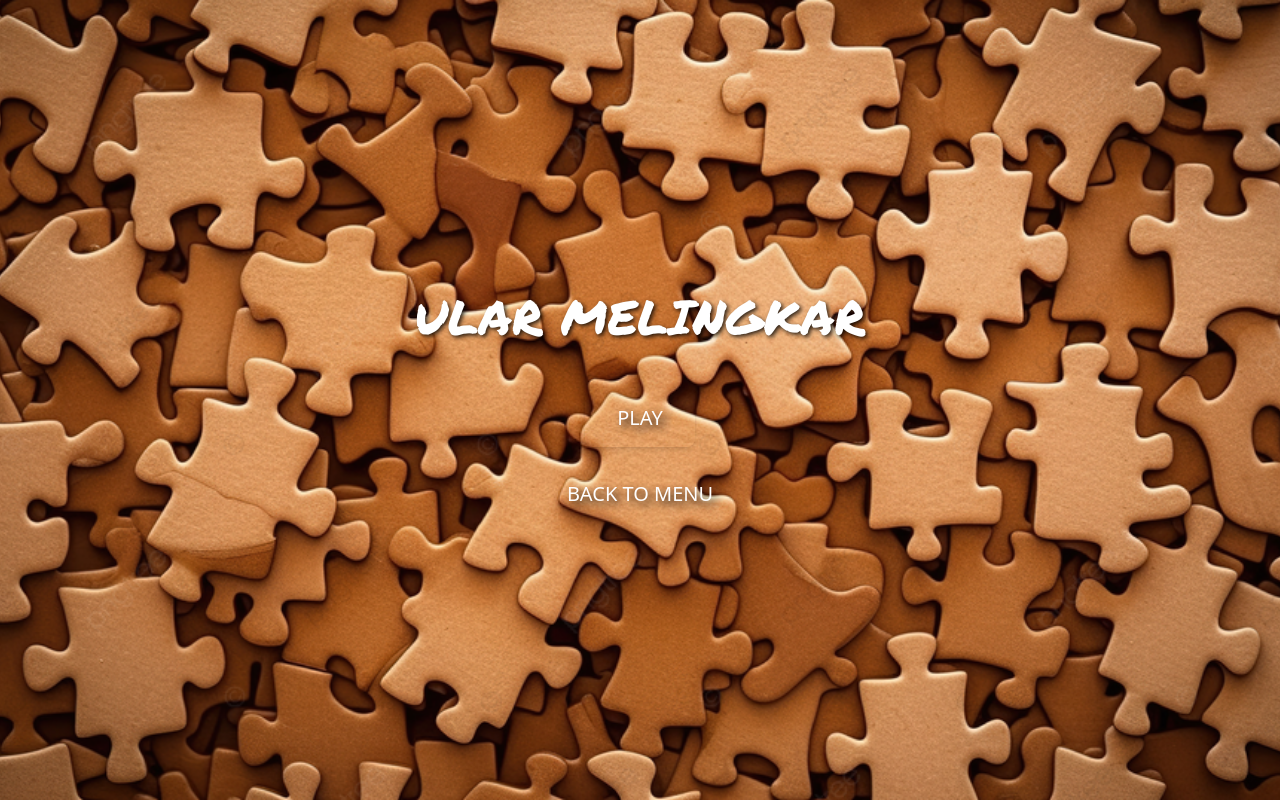
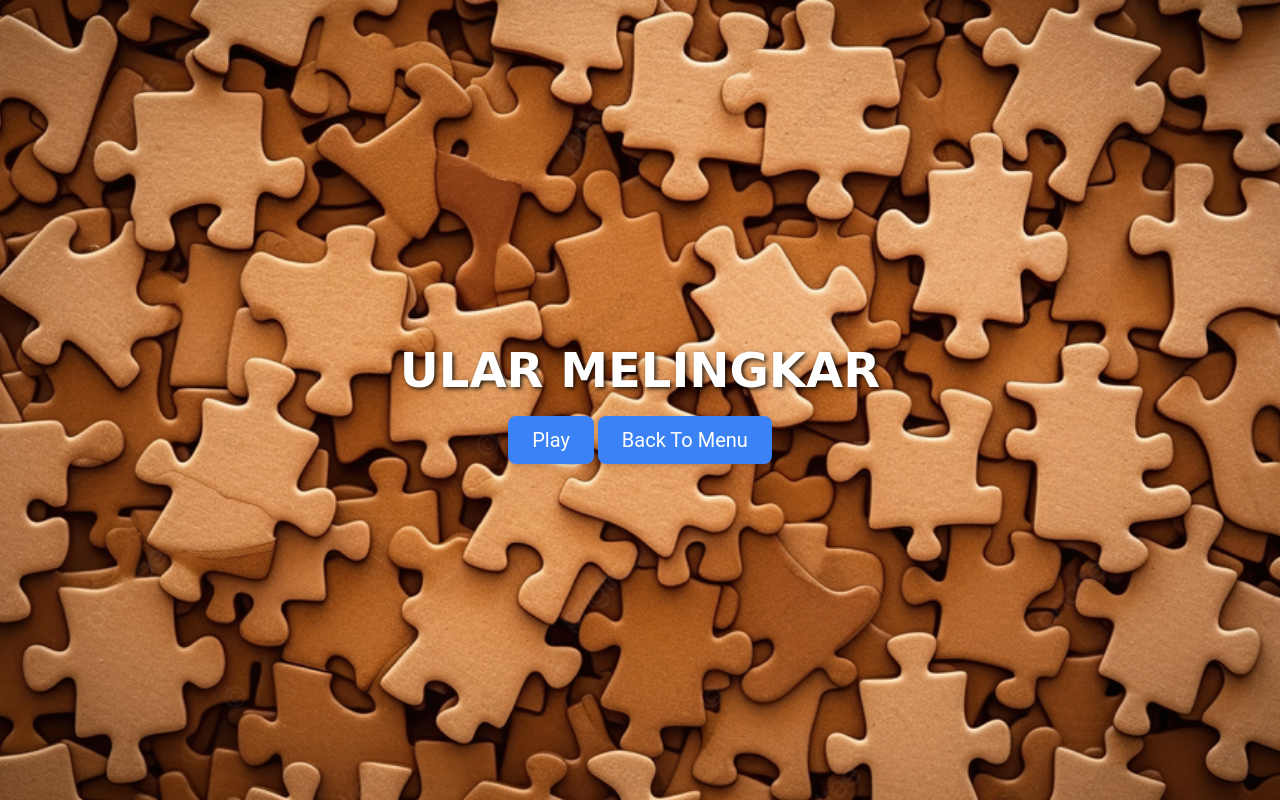
Before and after one commit to ZMEiyuu/GAME, a plain HTML site: page desain/ulat.html in a window 1280 px wide. Drawn offline with nearby package versions, Linux system fonts and the light colour scheme.

Commit message:
lagi 0.2

```diff
--- a/balok/game/index.css
+++ b/balok/game/index.css
@@ -1,5 +1,4 @@
-body      { font-family: Helvetica, sans-serif; height: 100vh; margin: auto; background-image: url(moza.jpg);}
-html, body{ margin: 0; padding: 0; height: 100%; overflow: hidden;}
+body      { font-family: Helvetica, sans-serif; height: 100vh; margin: 0; padding: 2px; background-image: url(moza.jpg);}
 #tetris   { margin: auto; padding: 2em; border: 1px solid rgb(0, 0, 0); border-radius: 10px; background-color: rgb(0, 0, 0);}
 #stats    { display: inline-block; vertical-align: top; }
 #canvas   { display: inline-block; vertical-align: top; background: url(aim.jpg); border: 1px solid #000000; }
--- a/balok/start.css
+++ b/balok/start.css
@@ -1,5 +1,5 @@
 body {
-    background-color: #f5f2f2;
+    background-color: #f5f5f5;
     font-family: Arial, sans-serif;
     background-image: url(tetris.png);
 }
@@ -15,20 +15,12 @@ body {
   text-align: center;
 }
 
-
-.title {
-    color: rgb(223, 221, 221);
-    font-size: 36px;
-    font-weight: bold;
-    margin-bottom: 20px;
-}
-
 .menu {
     margin-top: 40px;
 }
 
 .button {
-    background-color: #9e9c9c;
+    background-color: #b30505;
     color: #fff;
     padding: 10px 20px;
     border: none;
@@ -40,3 +32,11 @@ body {
 .button:hover {
     background-color: #fdfdfd;
 }
+
+.header {
+    font-family: 'Permanent Marker', cursive;
+    font-size: 2.5rem;
+    color: #fff;
+    text-shadow: 2px 2px 4px rgba(0, 0, 0, 0.8);
+    text-align: center;
+}
--- a/desain/ulat.html
+++ b/desain/ulat.html
@@ -7,61 +7,47 @@
     <script src="https://cdn.tailwindcss.com"></script>
     <link rel="stylesheet" href="https://cdnjs.cloudflare.com/ajax/libs/font-awesome/5.15.3/css/all.min.css">
     <style>
-        @import url('https://fonts.googleapis.com/css2?family=Permanent+Marker&family=Roboto:wght@700&display=swap');
-
+        body {
+            font-family: 'Roboto', sans-serif;
+            margin: 0;
+            padding: 0;
+            overflow: hidden;
+        }
         .puzzle-background {
-            background-image: url(start.png);
+            background-image: url('start.png');
             background-size: cover;
             background-position: center;
+            background-repeat: no-repeat;
+            width: 100vw;
+            height: 100vh;
         }
-
         .header {
             font-family: 'Permanent Marker', cursive;
             font-size: 2.5rem;
             color: #fff;
             text-shadow: 2px 2px 4px rgba(0, 0, 0, 0.8);
-            margin-bottom: 40px;
+            text-align: center;
         }
-
-        body {
-            text-shadow: 4px 4px 8px black;
-            overflow-x: hidden; /* Disabling horizontal scroll */
+        .retro-button {
+            font-family: 'Roboto', sans-serif;
         }
-
-        .hallo {
-            font-family: Arial, Helvetica, sans-serif;
-            font-size: 2rem; /* Responsif font size */
-            color: #fff;
-            padding: 1rem;
-        }
-
-        /* Responsive Design */
-        @media (max-width: 640px) {
+        @media (max-width: 768px) {
             .header {
-                font-size: 2rem; /* Lebih kecil untuk layar kecil */
+                font-size: 1.8rem;
             }
-            .hallo {
-                font-size: 10cap;
-            }
-            a {
-                padding: 1rem 2rem;
+            .puzzle-background {
+                background-size: cover;
             }
         }
     </style>
 </head>
 <body>
-    <div class="flex flex-col items-center justify-center min-h-screen space-y-6 puzzle-background">
-        <div class="header text-3xl sm:text-4xl md:text-5xl">ULAR MELINGKAR</div>
-        <div class="mt-6">
-            <a href="../snake/snakes/index.html" class="retro-button text-white font-roboto text-xl px-8 py-4 rounded-lg shadow-md hover:bg-black transition duration-300">PLAY</a>
+    <div class="flex flex-col items-center justify-center min-h-screen space-y-8 puzzle-background">
+        <div class="header text-2xl sm:text-3xl md:text-4xl lg:text-5xl"><b>ULAR MELINGKAR</b></div>
+        <div class="space-y-4">
+            <a href="../snake/snakes/index.html" class="retro-button text-white text-lg sm:text-xl px-6 py-3 rounded-lg shadow-md bg-blue-500 hover:bg-blue-700 transition-all">Play</a>
+            <a href="../index.html" class="retro-button text-white text-lg sm:text-xl px-6 py-3 rounded-lg shadow-md bg-blue-500 hover:bg-blue-700 transition-all">Back To Menu</a>
         </div>
-         <div class="mt-6">
-
-        </div>
-        <div class="mt-6">
-            <a href="../index.html" class="retro-button text-white font-roboto text-xl px-8 py-4 rounded-lg shadow-white hover:bg-black transition duration-300">BACK TO MENU</a>
-        </div>
-
     </div>
 </body>
 </html>
```
